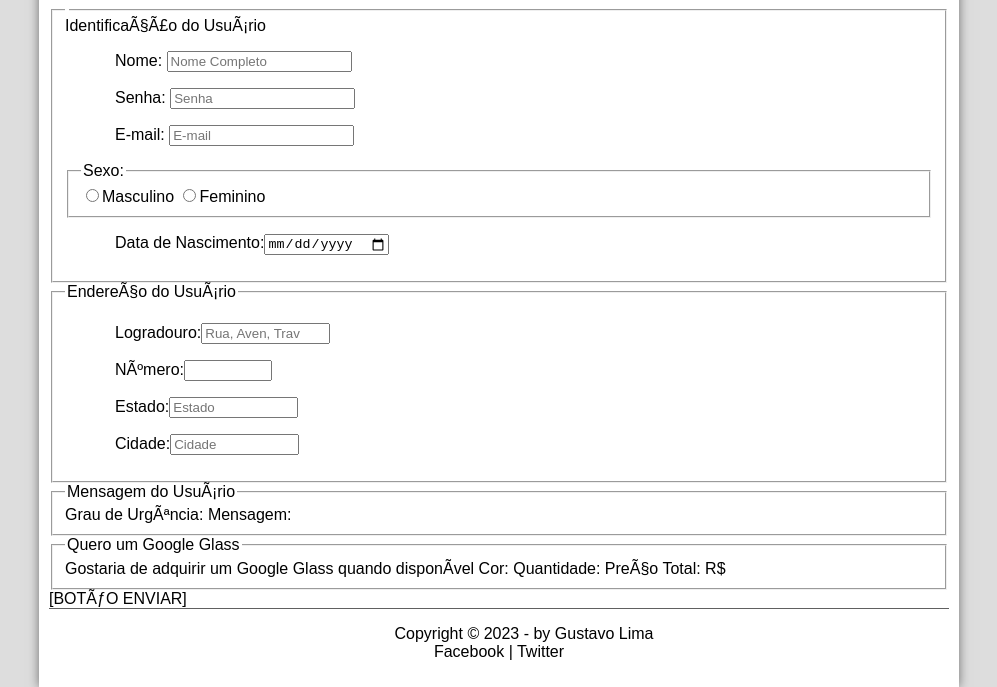
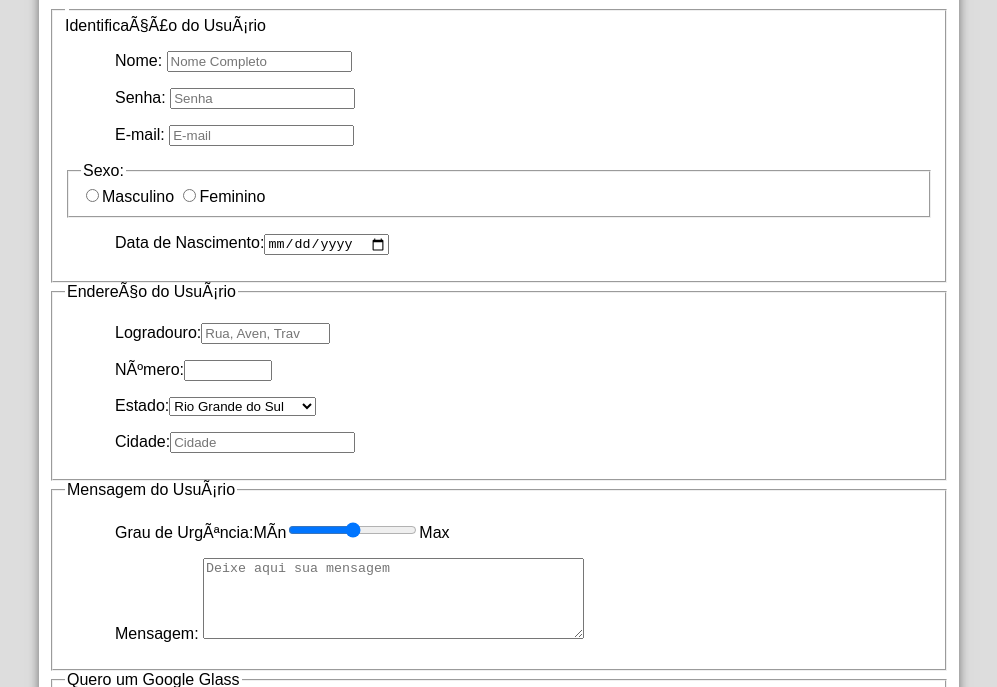
Before and after one commit to GustavoSdeLima/google-class-cursoemvideo, a plain HTML site: page fale-conosco.html in a window 1280 px wide. Shown: the part 473-1160 px from the top of the page, without its empty margins (141-1138 px from the left). Drawn offline with Linux system fonts and the light colour scheme.

Commit message:
alterações formulários

```diff
--- a/fale-conosco.html
+++ b/fale-conosco.html
@@ -43,8 +43,6 @@
                         <h1>Galeria de fotos do Google Glass</h1>
                         <h2>por Gustavo S de Lima</h2>
                         <h3 class="direita">Atualizado em 01/Maio/2013</h3>
-
-
                         <header id="cabecalho-artigo">
                             <hgroup>
                                 <h3>Tecnologia > &nbsp;&nbsp;&nbsp;&nbsp;&nbsp;&nbsp;&nbsp;&nbsp;
@@ -54,7 +52,7 @@
                                 <h3 class="direita">Atualizado em 23/Abril/2013</h3>
                             </hgroup>
                         </header>
-                        <form>
+                        <form method="post" id="fContato">
                             <fieldset id="usuario">Identificação do Usuário<legend></legend>
                                 <p><label for="cNome">Nome:</label> <input type="text" name="tNome" id="cNome" size="20"
                                         maxlength="30" placeholder="Nome Completo">
@@ -78,15 +76,22 @@
                                         size="13" maxlength="80" placeholder="Rua, Aven, Trav"></p>
                                 <p><label for="cNum">Número:</label><input type="number" name="tNum" id="cNum" min="0"
                                         max="999999"></p>
-                                <p><label for="cEst">Estado:</label><input type="text" name="tEst" id="cEst" size="13"
-                                        maxlength="80" placeholder="Estado"></p>
-                                <p><label for="cCid">Cidade:</label><input type="text" name="tCid" id="cCid" size="13"
-                                        maxlength="80" placeholder="Cidade"></p>
+                                <p><label for="cEst">Estado:</label><select name="tEstado" id="cEst">
+                                    <optgroup label="Região Sul">
+                                        <option value="RS">Rio Grande do Sul</option>
+                                        <option value="SC">Santa Catarina</option>
+                                        <option value="PR">Paraná</option>
+                                    </optgroup>
+                                </select></p>
+                                <p><label for="cCid">Cidade:</label><input type="text" name="tCid" id="cCid" size="20" maxlength="80" placeholder="Cidade" list="cidade"></p>
+                                <datalist>
+                                    <option value="ijuí">Ijuí</option>
+                                </datalist>
                             </fieldset>
                             <fieldset id="mensagem">
                                 <legend>Mensagem do Usuário</legend>
-                                Grau de Urgência:
-                                Mensagem:
+                                <p><label for="cUrg">Grau de Urgência:</label>Mín<input type="range" name="tUrg" id="cUrg" min="0" max="10">Max</p>
+                                <p><label for="cMsg">Mensagem: <textarea name="tMsg" id="cMsg" cols="45" rows="5" placeholder="Deixe aqui sua mensagem"></textarea></label></p>
                             </fieldset>
                             <fieldset>
                                 <legend>Quero um Google Glass</legend>
```
